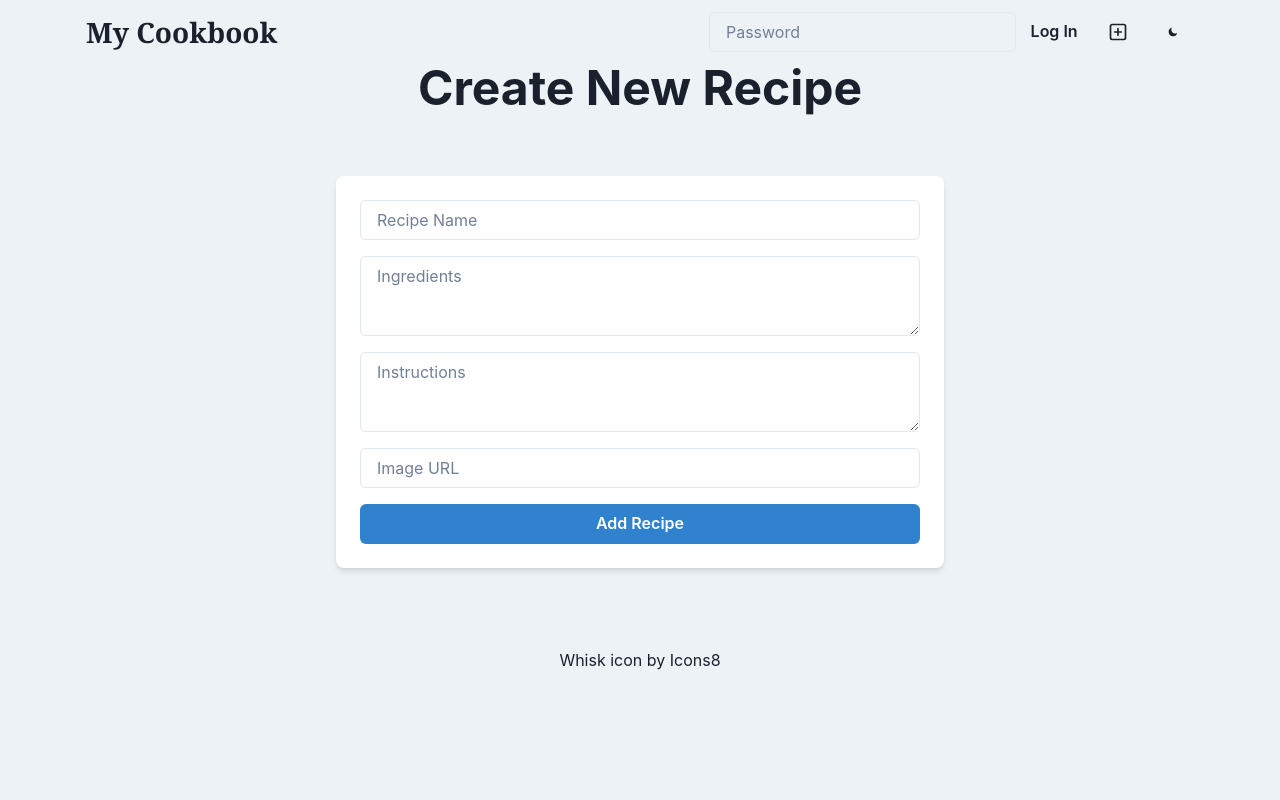
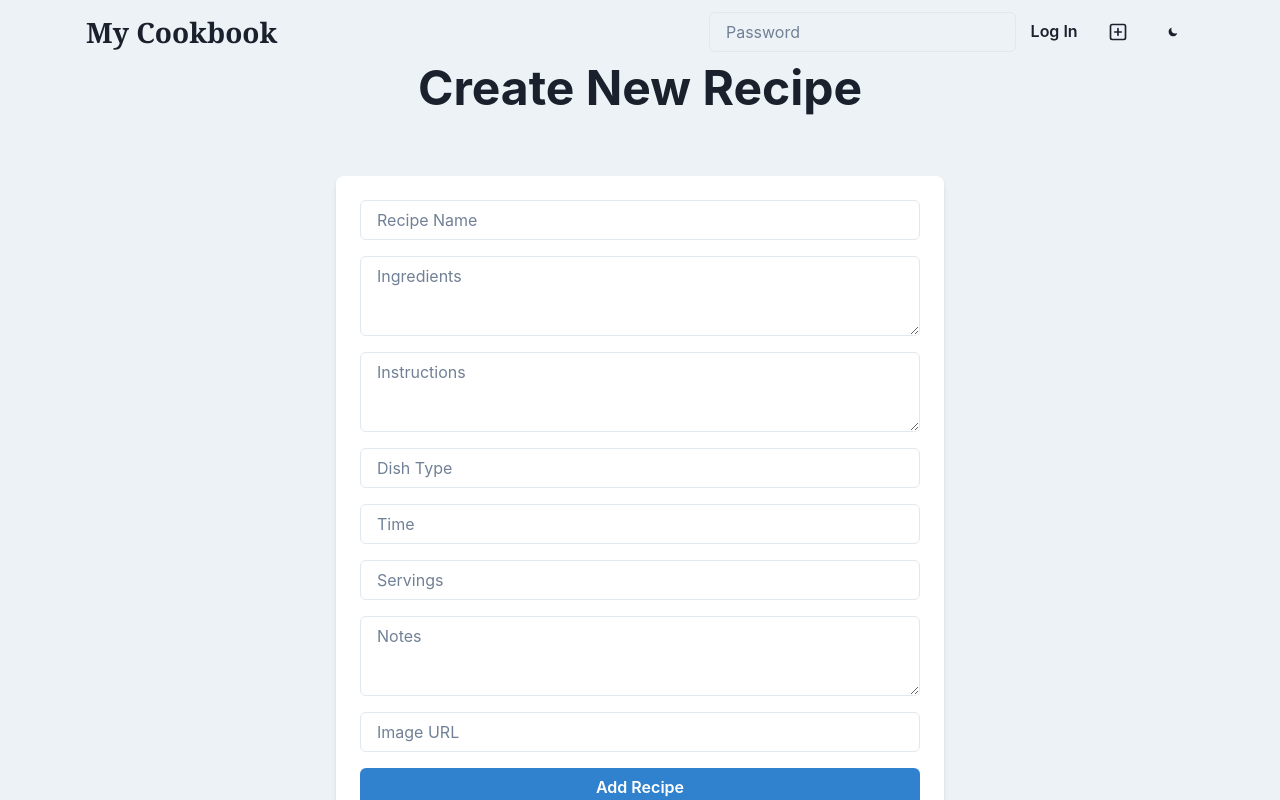
Before and after one commit to LaurenCummings/cookbook-project, a React (Vite) app in the folder frontend/: page /create in a window 1280 px wide. Shown: the top 800 px of the page. Built offline with nearby package versions, Linux system fonts and the light colour scheme.

Commit message:
added new inputs to create page

```diff
--- a/frontend/src/pages/CreatePage.jsx
+++ b/frontend/src/pages/CreatePage.jsx
@@ -90,6 +90,38 @@ const CreatePage = () => {
               }
             />
             <Input
+              placeholder="Dish Type"
+              name="dishType"
+              value={newRecipe.dishType}
+              onChange={(e) =>
+                setNewRecipe({ ...newRecipe, dishType: e.target.value })
+              }
+            />
+            <Input
+              placeholder="Time"
+              name="time"
+              value={newRecipe.time}
+              onChange={(e) =>
+                setNewRecipe({ ...newRecipe, time: e.target.value })
+              }
+            />
+            <Input
+              placeholder="Servings"
+              name="servings"
+              value={newRecipe.servings}
+              onChange={(e) =>
+                setNewRecipe({ ...newRecipe, servings: e.target.value })
+              }
+            />
+            <Textarea
+              placeholder="Notes"
+              name="notes"
+              value={newRecipe.notes}
+              onChange={(e) =>
+                setNewRecipe({ ...newRecipe, notes: e.target.value })
+              }
+            />
+            <Input
               placeholder="Image URL"
               name="image"
               value={newRecipe.image}
```
